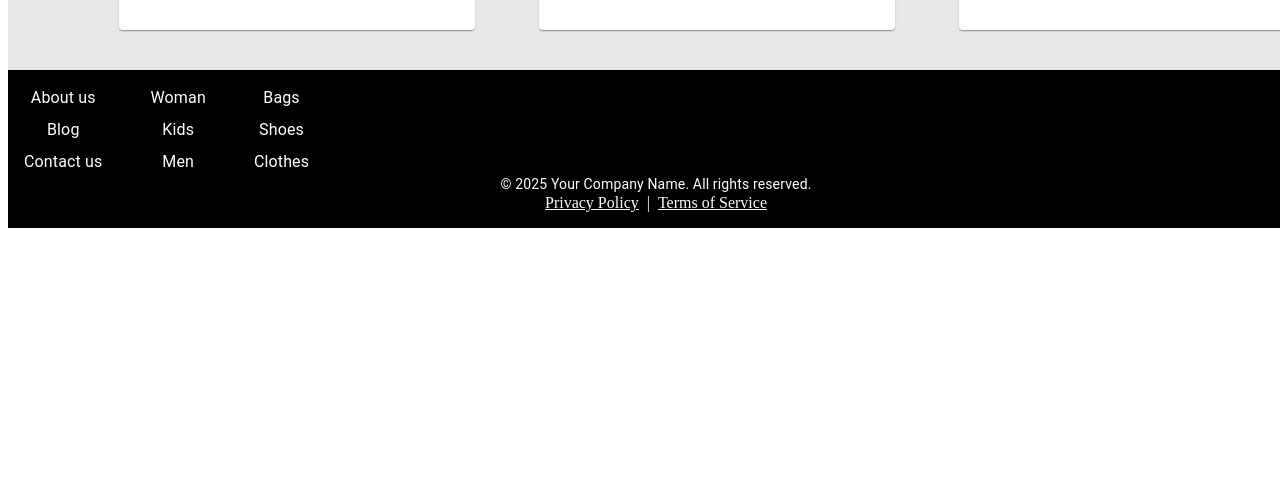
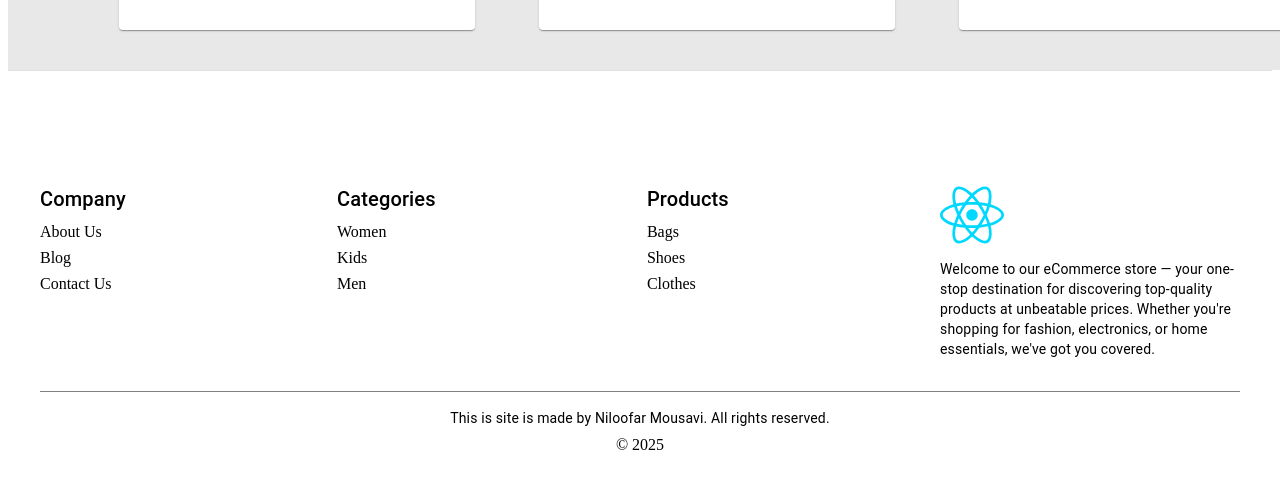
Before and after one commit to niloofar77/storeReact, a React (Vite) app: page / in a window 1280 px wide. Shown: the part 2006-2494 px from the top of the page. Before the commit the page ends 2234 px from the top, so only its background shows below. Built offline with nearby package versions, Linux system fonts and the light colour scheme.

Commit message:
footer changed

```diff
--- a/src/components/global/footer/index.jsx
+++ b/src/components/global/footer/index.jsx
@@ -1,55 +1,69 @@
-import { Box, Typography, Link } from "@mui/material";
+import { Box, Typography, Link, Divider } from "@mui/material";
+import logo from '@images/react.svg'
+export default function Footer() {
+  return (
+    <>
+    <Divider></Divider>
+    <Box sx={{px: 4,py: 6,mt: 8}}>
 
-const Footer = () => {
-  return (
   <Box
     sx={{
-        backgroundColor: "black",
-        color: "white",
-        padding: "16px",
-        textAlign: "center",
-        position: "relative",
-        bottom: 0,
-        width: "100%",
+      display: "flex",
+      flexWrap: "wrap",
+      justifyContent: "space-between",
+      gap: 4,
+      mb: 4,
     }}
   >
-<Box sx={{ display: "flex", flexDirection: "row", gap: 6 }}>
-  {/* Column 1 */}
+
     <Box sx={{ display: "flex", flexDirection: "column", gap: 1 }}>
-    <Typography variant="body1">About us</Typography>
-    <Typography variant="body1">Blog</Typography>
-    <Typography variant="body1">Contact us</Typography>
+      <Typography variant="h6">Company</Typography>
+      <Link href="#" color="inherit" underline="hover">About Us</Link>
+      <Link href="#" color="inherit" underline="hover">Blog</Link>
+      <Link href="#" color="inherit" underline="hover">Contact Us</Link>
     </Box>
 
-  {/* Column 2 */}
+
     <Box sx={{ display: "flex", flexDirection: "column", gap: 1 }}>
-    <Typography variant="body1">Woman</Typography>
-    <Typography variant="body1">Kids</Typography>
-    <Typography variant="body1"> Men</Typography>
+      <Typography variant="h6">Categories</Typography>
+      <Link href="#" color="inherit" underline="hover">Women</Link>
+      <Link href="#" color="inherit" underline="hover">Kids</Link>
+      <Link href="#" color="inherit" underline="hover">Men</Link>
     </Box>
 
-  {/* Column 3 */}
+
     <Box sx={{ display: "flex", flexDirection: "column", gap: 1 }}>
-    <Typography variant="body1">Bags</Typography>
-    <Typography variant="body1">Shoes</Typography>
-    <Typography variant="body1"> Clothes</Typography>
+      <Typography variant="h6">Products</Typography>
+      <Link href="#" color="inherit" underline="hover">Bags</Link>
+      <Link href="#" color="inherit" underline="hover">Shoes</Link>
+      <Link href="#" color="inherit" underline="hover">Clothes</Link>
+    </Box>
+
+    <Box sx={{ maxWidth: 300 }}>
+      <img src={logo} alt="Logo" width="64px" height="64px" />
+      <Typography variant="body2" mt={1}>
+        Welcome to our eCommerce store — your one-stop destination for
+        discovering top-quality products at unbeatable prices. Whether you're
+        shopping for fashion, electronics, or home essentials, we've got you
+        covered.
+      </Typography>
     </Box>
   </Box>
 
+
+  <Box sx={{ borderTop: "1px solid gray", pt: 2, textAlign: "center" }}>
     <Typography variant="body2">
-        © {new Date().getFullYear()} Your Company Name. All rights reserved.
+    This is site is made by Niloofar Mousavi. All rights reserved.
     </Typography>
-      <Box>
-        <Link href="#" color="inherit" sx={{ mx: 1 }}>
-          Privacy Policy
-        </Link>
-        |
-        <Link href="#" color="inherit" sx={{ mx: 1 }}>
-          Terms of Service
-        </Link>
+    <Box mt={1}>
+    © {new Date().getFullYear()}
+
     </Box>
   </Box>
+</Box>
+
+
+
+    </>
   );
 };
-
-export default Footer;
```
Lines whose indentation alone changed are shown as unchanged.
